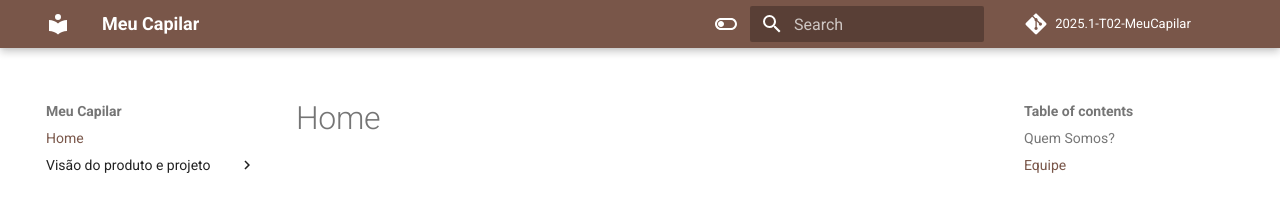
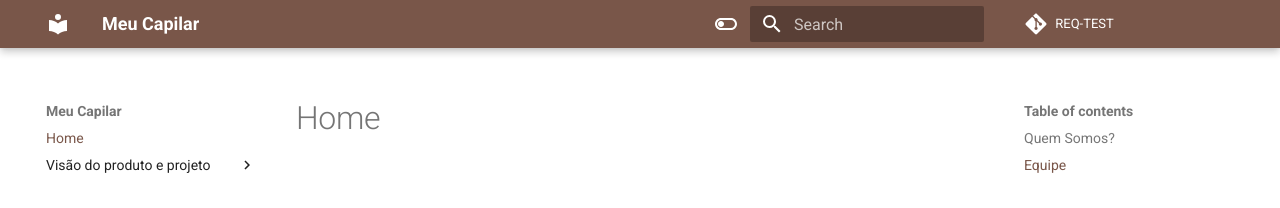
Before and after one commit to PedroALuciano/REQ-TEST, an MkDocs documentation site: the page built from docs/index.md, in a window 1280 px wide. Shown: the top 208 px of the page. Built offline with MkDocs 1.6.1 and Material for MkDocs 9.7.7, drawn with Linux system fonts in a browser that asks for light colours.

Commit message:
Ajuste 2

```diff
--- a/mkdocs.yml
+++ b/mkdocs.yml
@@ -1,5 +1,5 @@
 repo_url: https://pedroaluciano.github.io/REQ-TEST/
-repo_name: 2025.1-T02-MeuCapilar
+repo_name: REQ-TEST
 
 
 site_name: Meu Capilar
```
